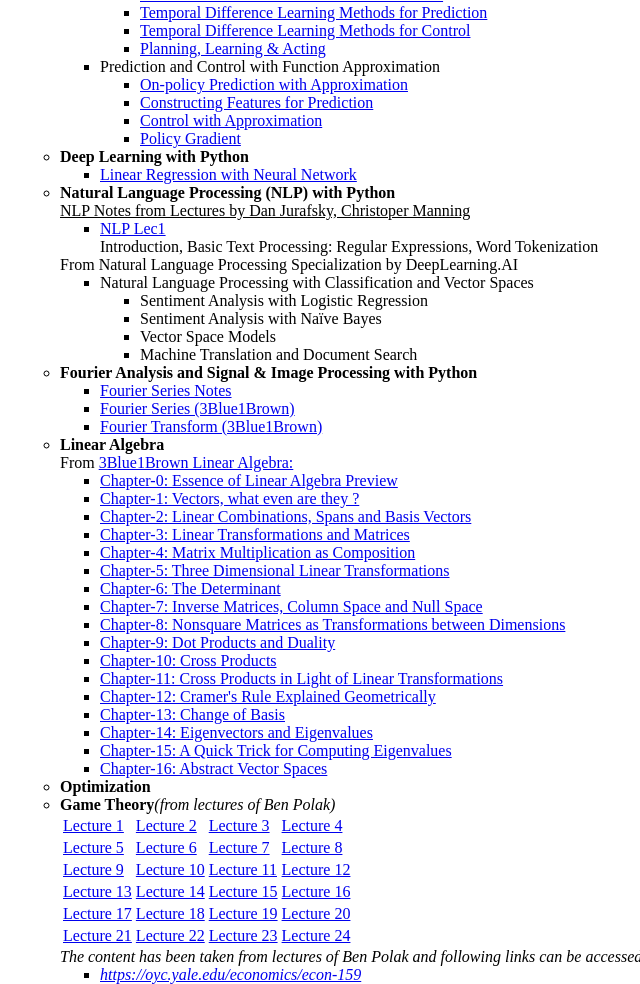
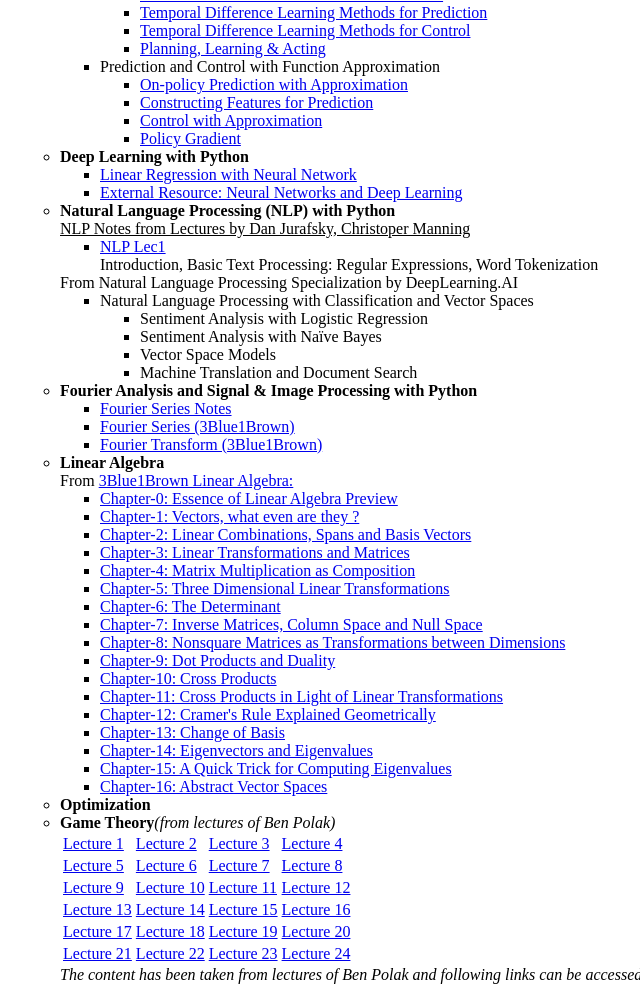
Before and after one commit to rohit-pardasani/rohit-pardasani.github.io, a plain HTML site: page index.html in a window 1280 px wide. Shown: the part 1478-2462 px from the top of the page, without its empty margins (28-668 px from the left). Drawn offline with Linux system fonts and the light colour scheme.

Commit message:
Update index.html

```diff
--- a/index.html
+++ b/index.html
@@ -123,6 +123,7 @@
   <li><b>Deep Learning with Python</b></li>
   <ul>
     <li><a href="https://rohit-pardasani.github.io/LinearRegressionwithNeuralNetwork.html">Linear Regression with Neural Network</a></li>
+    <li><a href="http://neuralnetworksanddeeplearning.com/">External Resource: Neural Networks and Deep Learning</a></li>
   </ul>
   <li><b>Natural Language Processing (NLP) with Python</b></li>
 <u>NLP Notes from Lectures by Dan Jurafsky, Christoper Manning</u>
```
